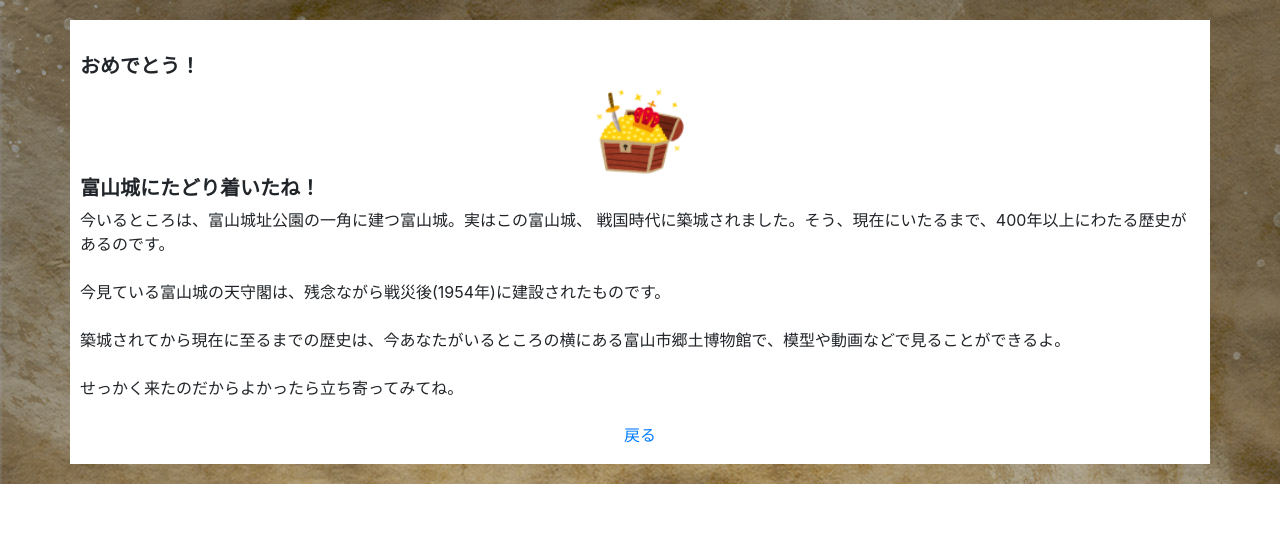
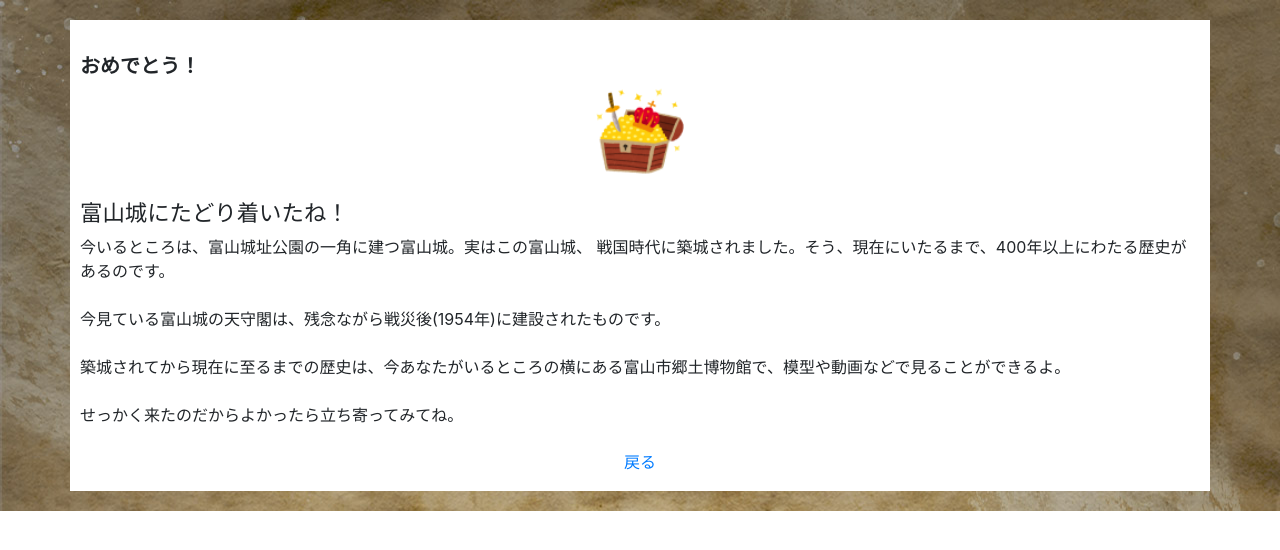
Before and after one commit to toyamahackathon2021/fe, a Next.js app: page /good/1 in a window 1280 px wide. Shown: the top 550 px of the page. Built offline with nearby package versions, Linux system fonts and the light colour scheme.

Commit message:
good tweak

```diff
--- a/pages/good/[id].tsx
+++ b/pages/good/[id].tsx
@@ -18,7 +18,10 @@ const style = `
  .title {
    font-size: 20px;
    font-weight: bold;
-  }
+ }
+ .subTitle {
+    font-size: 1.4rem;
+ }
  .center {
    text-align: center;
  }
@@ -52,9 +55,10 @@ const Good = () => {
               className="thumnail"
             />
           </Row>
+          <br/>
           <Row>
             <Col md="auto" className="center">
-              <h4 className="title">富山城にたどり着いたね！</h4>
+              <h4 className="subTitle">富山城にたどり着いたね！</h4>
             </Col>
           </Row>
           <Row>
```
